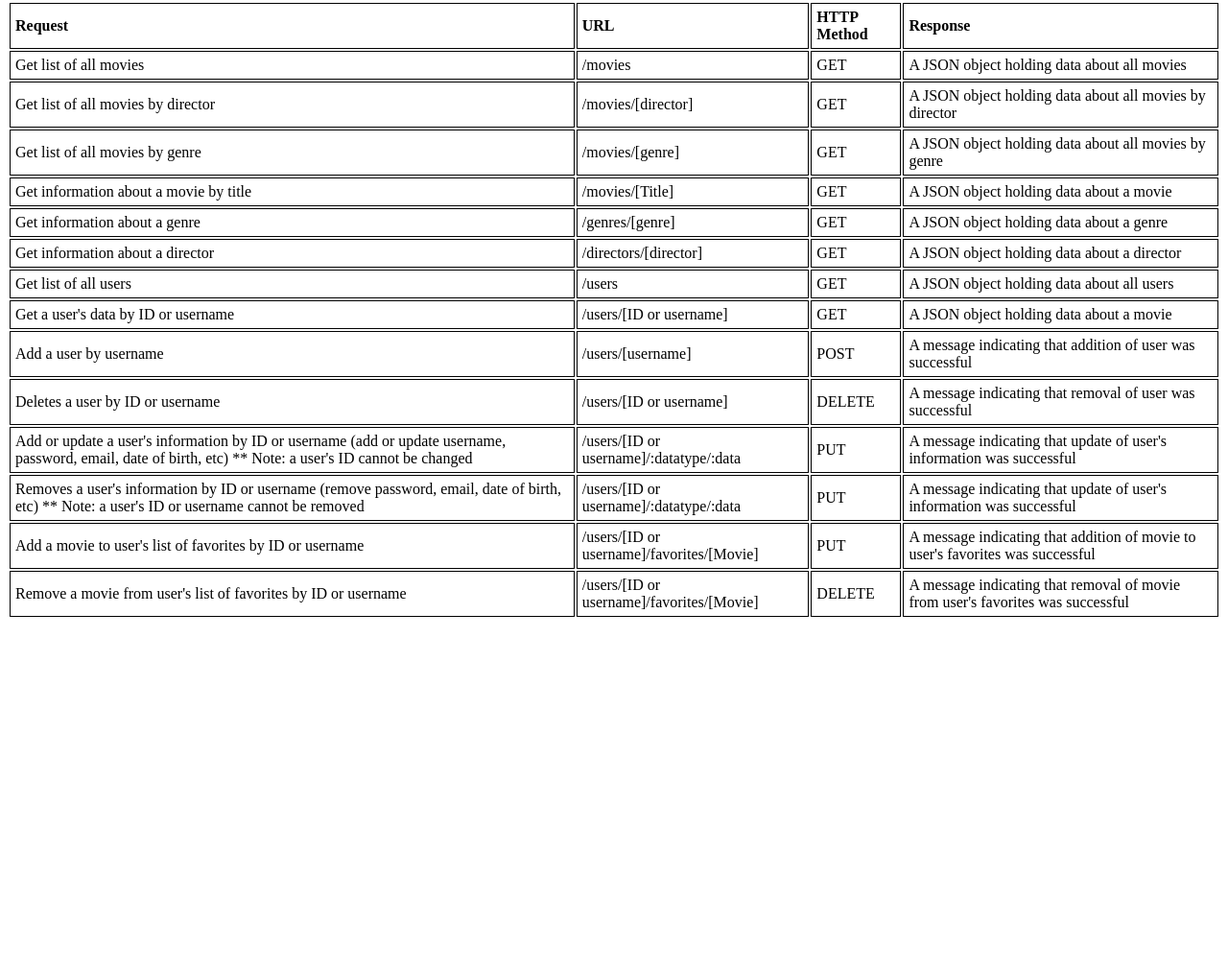
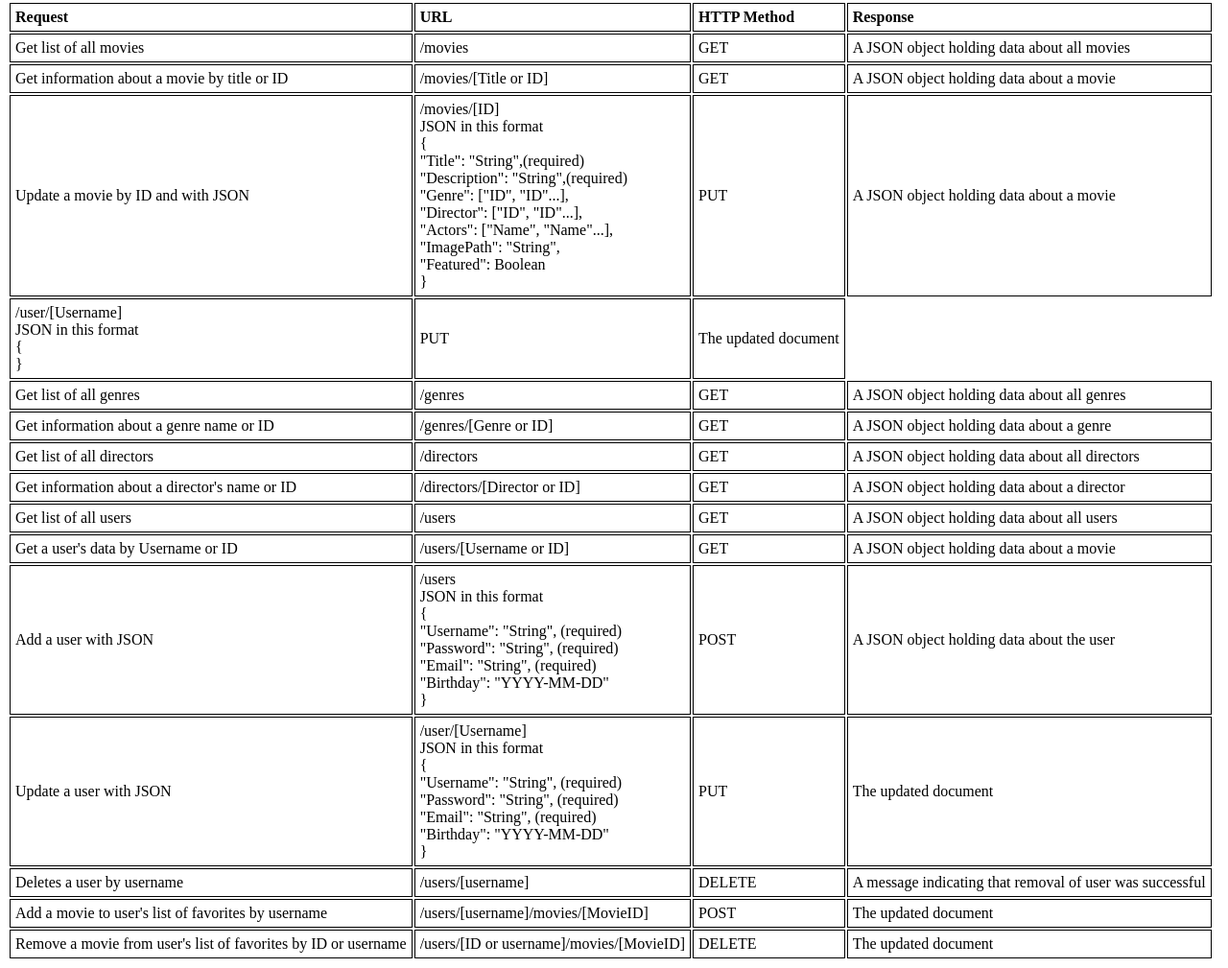
Before and after one commit to smeyer012/movie-api, a website: page public/documentation.html in a window 1280 px wide. Shown: the part 342-1351 px from the top of the page at 96% size. Before the commit the page ends 995 px from the top, so only its background shows below. Drawn offline with Linux system fonts and the light colour scheme.

Commit message:
updates documentation for Mongoose endpoints

```diff
--- a/public/documentation.html
+++ b/public/documentation.html
@@ -46,6 +46,115 @@
                     <td>A JSON object holding data about all movies</td>
                 </tr>
                 <tr>
+                    <td>Get information about a movie by title or ID</td>
+                    <td>/movies/[Title or ID]</td>
+                    <td>GET</td>
+                    <td>A JSON object holding data about a movie</td>
+                </tr>
+                <tr>
+                    <td>Update a movie by ID and with JSON</td>
+                    <td>/movies/[ID] <br/>
+                        JSON in this format <br/>
+                        {<br/>
+                            "Title": "String",(required)<br/>
+                            "Description": "String",(required)<br/>
+                            "Genre": ["ID", "ID"...],<br/>
+                            "Director": ["ID", "ID"...],<br/>
+                            "Actors": ["Name", "Name"...],<br/>
+                            "ImagePath": "String",<br/>
+                            "Featured": Boolean<br/>
+                        }</td>
+                    <td>PUT</td>
+                    <td>A JSON object holding data about a movie</td>
+                </tr>
+                    <td>/user/[Username] <br/>
+                        JSON in this format <br/>
+                        {<br/>
+
+                        }</td>
+                    <td>PUT</td>
+                    <td>The updated document</td>
+                <tr>
+                    <td>Get list of all genres</td>
+                    <td>/genres</td>
+                    <td>GET</td>
+                    <td>A JSON object holding data about all genres</td>
+                </tr>
+                <tr>
+                    <td>Get information about a genre name or ID</td>
+                    <td>/genres/[Genre or ID]</td>
+                    <td>GET</td>
+                    <td>A JSON object holding data about a genre</td>
+                </tr>
+                <tr>
+                    <td>Get list of all directors</td>
+                    <td>/directors</td>
+                    <td>GET</td>
+                    <td>A JSON object holding data about all directors</td>
+                </tr>
+                <tr>
+                    <td>Get information about a director's name or ID</td>
+                    <td>/directors/[Director or ID]</td>
+                    <td>GET</td>
+                    <td>A JSON object holding data about a director</td>
+                </tr>
+                <tr>
+                    <td>Get list of all users</td>
+                    <td>/users</td>
+                    <td>GET</td>
+                    <td>A JSON object holding data about all users</td>
+                </tr>
+                <tr>
+                    <td>Get a user's data by Username or ID</td>
+                    <td>/users/[Username or ID]</td>
+                    <td>GET</td>
+                    <td>A JSON object holding data about a movie</td>
+                </tr>
+                <tr>
+                    <td>Add a user with JSON</td>
+                    <td>/users <br/>
+                        JSON in this format <br/>
+                        {<br/>
+                          "Username": "String", (required)<br/>
+                          "Password": "String", (required)<br/>
+                          "Email": "String", (required)<br/>
+                          "Birthday": "YYYY-MM-DD"<br/>
+                        }</td>
+                    <td>POST</td>
+                    <td>A JSON object holding data about the user</td>
+                </tr>
+                <tr>
+                    <td>Update a user with JSON</td>
+                    <td>/user/[Username] <br/>
+                        JSON in this format <br/>
+                        {<br/>
+                            "Username": "String", (required)<br/>
+                            "Password": "String", (required)<br/>
+                            "Email": "String", (required)<br/>
+                            "Birthday": "YYYY-MM-DD"<br/>
+                        }</td>
+                    <td>PUT</td>
+                    <td>The updated document</td>
+                </tr>
+                <tr>
+                    <td>Deletes a user by username</td>
+                    <td>/users/[username]</td>
+                    <td>DELETE</td>
+                    <td>A message indicating that removal of user was successful</td>
+                </tr>
+                <tr>
+                    <td>Add a movie to user's list of favorites by username</td>
+                    <td>/users/[username]/movies/[MovieID]</td>
+                    <td>POST</td>
+                    <td>The updated document</td>
+                </tr>
+                <tr>
+                    <td>Remove a movie from user's list of favorites by ID or username</td>
+                    <td>/users/[ID or username]/movies/[MovieID]</td>
+                    <td>DELETE</td>
+                    <td>The updated document</td>
+                </tr>
+                <!-- <tr>
                     <td>Get list of all movies by director</td>
                     <td>/movies/[director]</td>
                     <td>GET</td>
@@ -56,73 +165,19 @@
                     <td>/movies/[genre]</td>
                     <td>GET</td>
                     <td>A JSON object holding data about all movies by genre</td>
-                </tr>
-                <tr>
-                    <td>Get information about a movie by title</td>
-                    <td>/movies/[Title]</td>
-                    <td>GET</td>
-                    <td>A JSON object holding data about a movie</td>
-                </tr>
-                <tr>
-                    <td>Get information about a genre</td>
-                    <td>/genres/[genre]</td>
-                    <td>GET</td>
-                    <td>A JSON object holding data about a genre</td>
-                </tr>
-                <tr>
-                    <td>Get information about a director</td>
-                    <td>/directors/[director]</td>
-                    <td>GET</td>
-                    <td>A JSON object holding data about a director</td>
-                </tr>
-                <tr>
-                    <td>Get list of all users</td>
-                    <td>/users</td>
-                    <td>GET</td>
-                    <td>A JSON object holding data about all users</td>
-                </tr>
-                <tr>
-                    <td>Get a user's data by ID or username</td>
-                    <td>/users/[ID or username]</td>
-                    <td>GET</td>
-                    <td>A JSON object holding data about a movie</td>
-                </tr>
-                <tr>
-                    <td>Add a user by username</td>
-                    <td>/users/[username]</td>
-                    <td>POST</td>
-                    <td>A message indicating that addition of user was successful</td>
-                </tr>
-                <tr>
-                    <td>Deletes a user by ID or username</td>
-                    <td>/users/[ID or username]</td>
-                    <td>DELETE</td>
-                    <td>A message indicating that removal of user was successful</td>
-                </tr>
-                <tr>
+                </tr> -->
+                <!-- <tr>
                     <td>Add or update a user's information by ID or username (add or update username, password, email, date of birth, etc) ** Note: a user's ID cannot be changed</td>
                     <td>/users/[ID or username]/:datatype/:data</td>
                     <td>PUT</td>
                     <td>A message indicating that update of user's information was successful</td>
-                </tr>
-                <tr>
+                </tr> -->
+                <!-- <tr>
                     <td>Removes a user's information by ID or username (remove password, email, date of birth, etc) ** Note: a user's ID or username cannot be removed</td>
                     <td>/users/[ID or username]/:datatype/:data</td>
                     <td>PUT</td>
                     <td>A message indicating that update of user's information was successful</td>
-                </tr>
-                <tr>
-                    <td>Add a movie to user's list of favorites by ID or username</td>
-                    <td>/users/[ID or username]/favorites/[Movie]</td>
-                    <td>PUT</td>
-                    <td>A message indicating that addition of movie to user's favorites was successful</td>
-                </tr>
-                <tr>
-                    <td>Remove a movie from user's list of favorites by ID or username</td>
-                    <td>/users/[ID or username]/favorites/[Movie]</td>
-                    <td>DELETE</td>
-                    <td>A message indicating that removal of movie from user's favorites was successful</td>
-                </tr>
+                </tr> -->
             </tbody>
         </table>
     </body>
```
